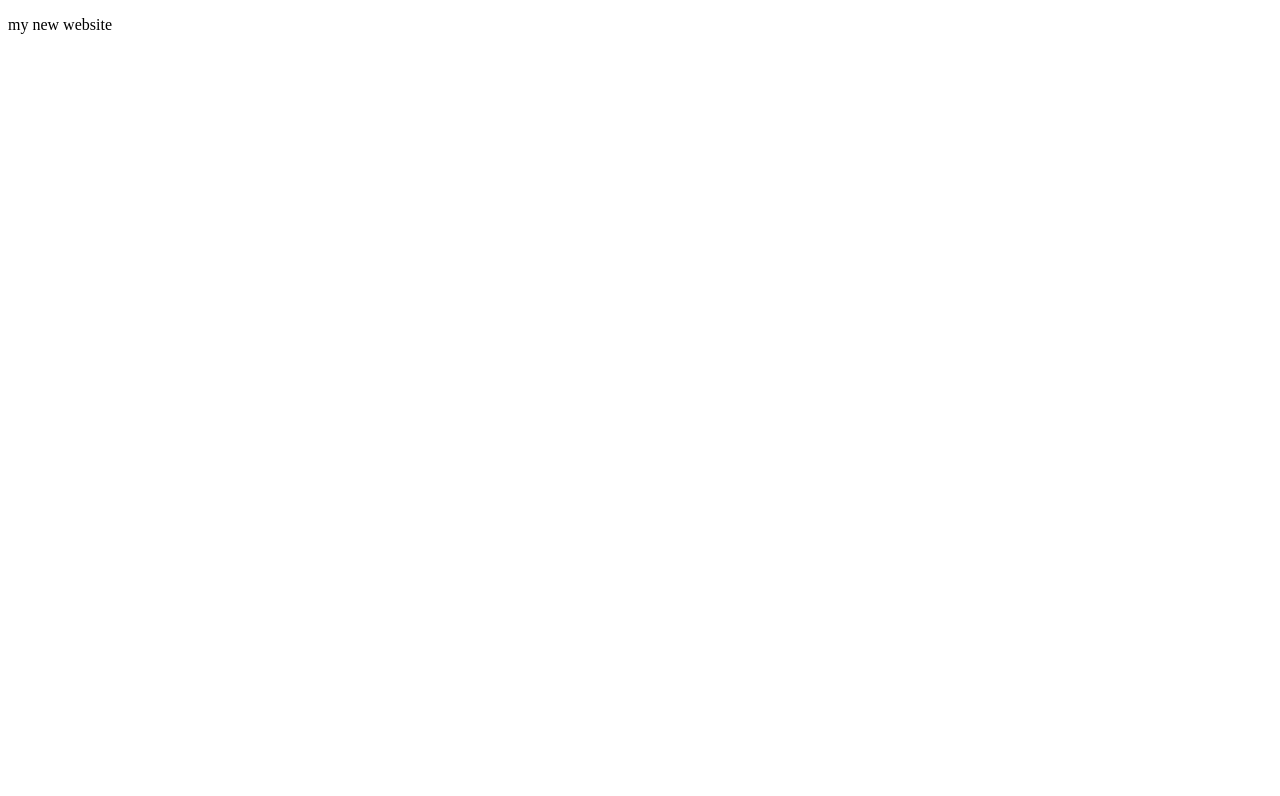
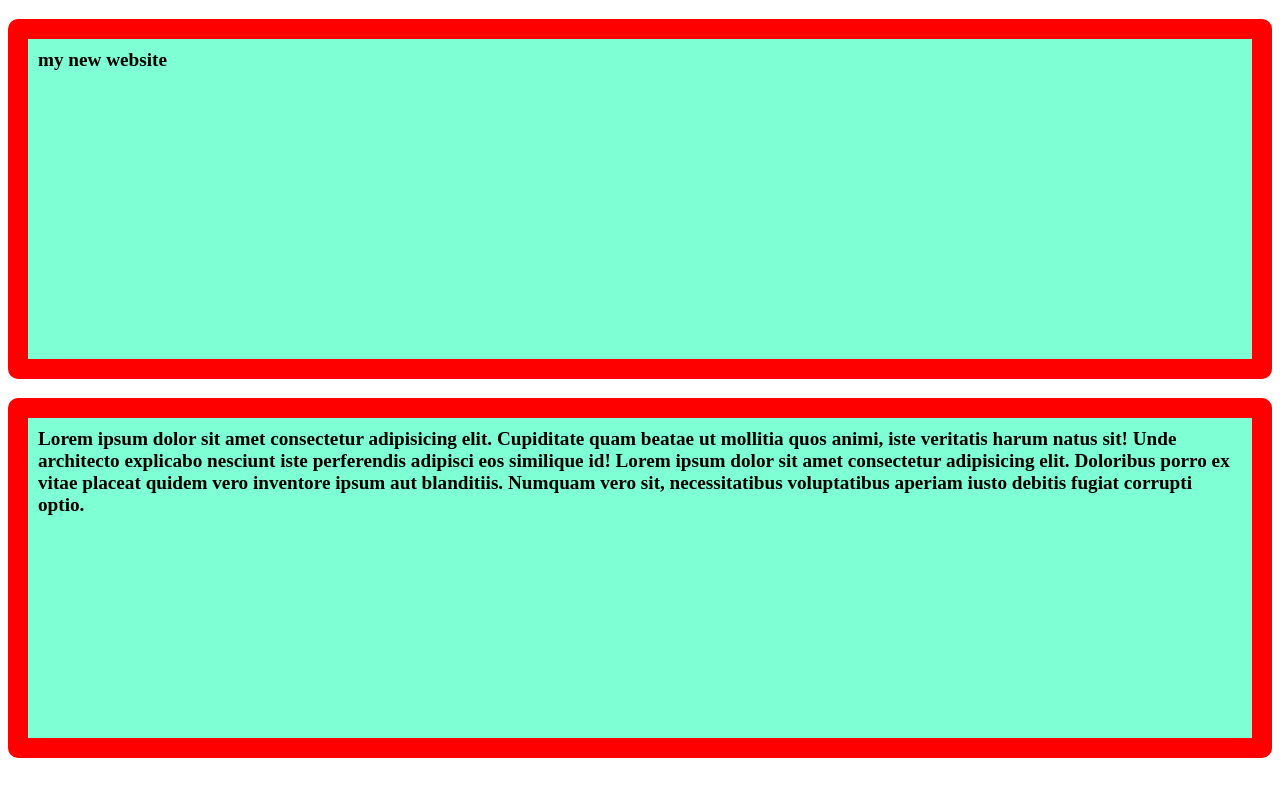
Before and after one commit to Rajib03/my-first-github-project, a plain HTML site: page index.html in a window 1280 px wide. Drawn offline with Linux system fonts and the light colour scheme.

Commit message:
added css

```diff
--- /dev/null
+++ b/design.css
@@ -0,0 +1,9 @@
+p {
+    height: 300px;
+    background-color: aquamarine;
+    font-size: larger;
+    font-weight: 800;
+    border: 20px solid red;
+    border-radius: 10px;
+    padding: 10px;
+}
--- a/index.html
+++ b/index.html
@@ -4,8 +4,10 @@
     <meta charset="UTF-8">
     <meta name="viewport" content="width=device-width, initial-scale=1.0">
     <title>Document</title>
+    <link rel="stylesheet" href="/design.css">
 </head>
 <body>
     <p>my new website</p>
+    <p>Lorem ipsum dolor sit amet consectetur adipisicing elit. Cupiditate quam beatae ut mollitia quos animi, iste veritatis harum natus sit! Unde architecto explicabo nesciunt iste perferendis adipisci eos similique id! Lorem ipsum dolor sit amet consectetur adipisicing elit. Doloribus porro ex vitae placeat quidem vero inventore ipsum aut blanditiis. Numquam vero sit, necessitatibus voluptatibus aperiam iusto debitis fugiat corrupti optio.</p>
 </body>
 </html>
```
